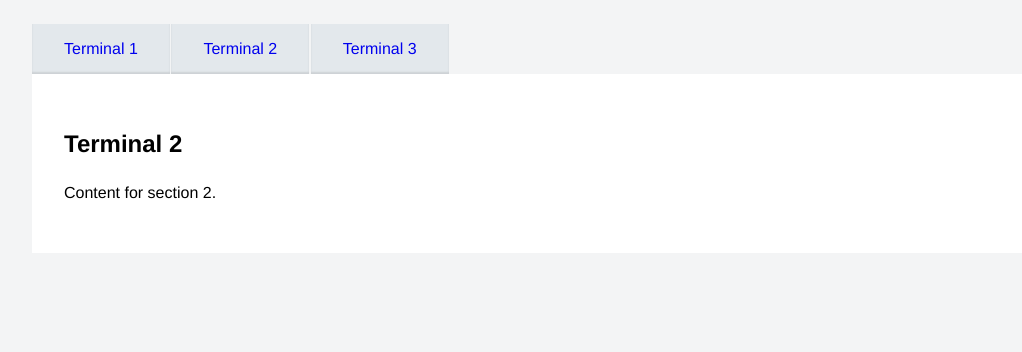
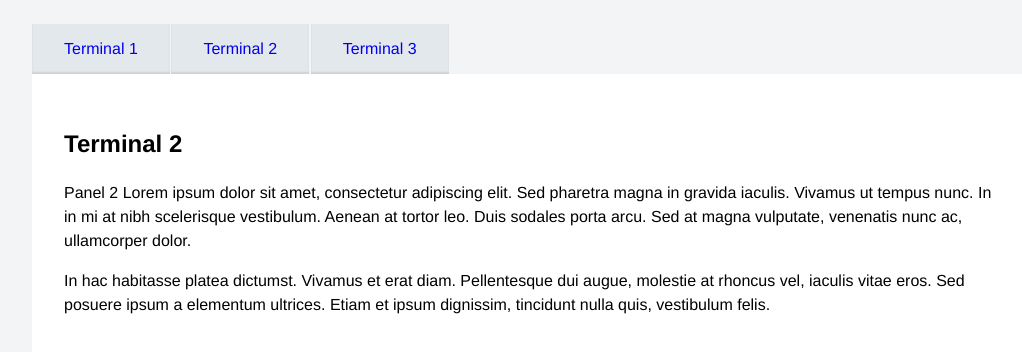
Before and after one commit to cloverc/code-front-end-test, a plain HTML site: page index.html in a window 1280 px wide. Both pictures are taken after a click on the tab "Terminal 2". Shown: the whole page, without its empty margins (112-1134 px from the left). Drawn offline with Linux system fonts and the light colour scheme.

Commit message:
add more panel text

```diff
--- a/index.html
+++ b/index.html
@@ -26,7 +26,8 @@
 			</ul>
 			<section role="tabpanel" id="section1" aria-labelledby="tab-section1" tabindex="-1" class="tab-content">
 				<h2>Terminal 1</h2>
-				<p>Lorem ipsum dolor sit amet, consectetur adipiscing elit. Sed pharetra magna in gravida iaculis.
+				<p>Panel 1 Lorem ipsum dolor sit amet, consectetur adipiscing elit. Sed pharetra magna in gravida
+					iaculis.
 					Vivamus ut tempus nunc. In in mi at nibh scelerisque vestibulum. Aenean at tortor leo. Duis sodales
 					porta arcu. Sed at magna vulputate, venenatis nunc ac, ullamcorper dolor.</p>
 				<p>In hac habitasse platea dictumst. Vivamus et erat diam. Pellentesque dui augue, molestie at rhoncus
@@ -36,12 +37,24 @@
 			<section role="tabpanel" id="section2" aria-labelledby="tab-section2" tabindex="-1" class="tab-content"
 				hidden>
 				<h2>Terminal 2</h2>
-				<p>Content for section 2.</p>
+				<p>Panel 2 Lorem ipsum dolor sit amet, consectetur adipiscing elit. Sed pharetra magna in gravida
+					iaculis.
+					Vivamus ut tempus nunc. In in mi at nibh scelerisque vestibulum. Aenean at tortor leo. Duis sodales
+					porta arcu. Sed at magna vulputate, venenatis nunc ac, ullamcorper dolor.</p>
+				<p>In hac habitasse platea dictumst. Vivamus et erat diam. Pellentesque dui augue, molestie at rhoncus
+					vel, iaculis vitae eros. Sed posuere ipsum a elementum ultrices. Etiam et ipsum dignissim, tincidunt
+					nulla quis, vestibulum felis.</p>
 			</section>
 			<section role="tabpanel" id="section3" aria-labelledby="tab-section3" tabindex="-1" class="tab-content"
 				hidden>
 				<h2>Terminal 3</h2>
-				<p>Content for section 3.</p>
+				<p>Panel 3 Lorem ipsum dolor sit amet, consectetur adipiscing elit. Sed pharetra magna in gravida
+					iaculis.
+					Vivamus ut tempus nunc. In in mi at nibh scelerisque vestibulum. Aenean at tortor leo. Duis sodales
+					porta arcu. Sed at magna vulputate, venenatis nunc ac, ullamcorper dolor.</p>
+				<p>In hac habitasse platea dictumst. Vivamus et erat diam. Pellentesque dui augue, molestie at rhoncus
+					vel, iaculis vitae eros. Sed posuere ipsum a elementum ultrices. Etiam et ipsum dignissim, tincidunt
+					nulla quis, vestibulum felis.</p>
 			</section>
 		</div>
 	</p>
```
